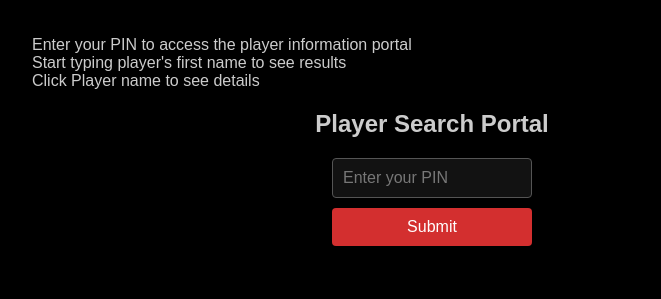
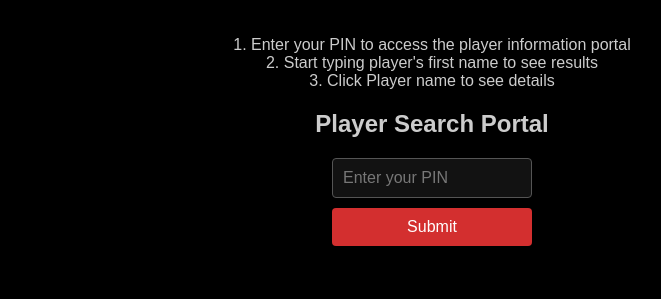
Before and after one commit to FRBCAPL/player-search, a plain HTML site: page index.html in a window 1280 px wide. Shown: the whole page, without its empty margins (208-869 px from the left). Drawn offline with Linux system fonts and the light colour scheme.

Commit message:
Update index.html

```diff
--- a/index.html
+++ b/index.html
@@ -3,7 +3,7 @@
 <head>
 <meta charset="UTF-8" />
 <title>Player Search Portal</title>
-  <p> Enter your PIN to access the player information portal<br> Start typing player's first name to see results<br> Click Player name to see details</p>
+  <p> 1. Enter your PIN to access the player information portal<br> 2. Start typing player's first name to see results<br> 3. Click Player name to see details</p>
 <style>
   body {
     font-family: Arial, sans-serif;
@@ -12,6 +12,7 @@
     margin: auto;
     background-color: #000000;
     color: #CCCCCC;
+     text-align: center;
   }
 
   input, button {
```
